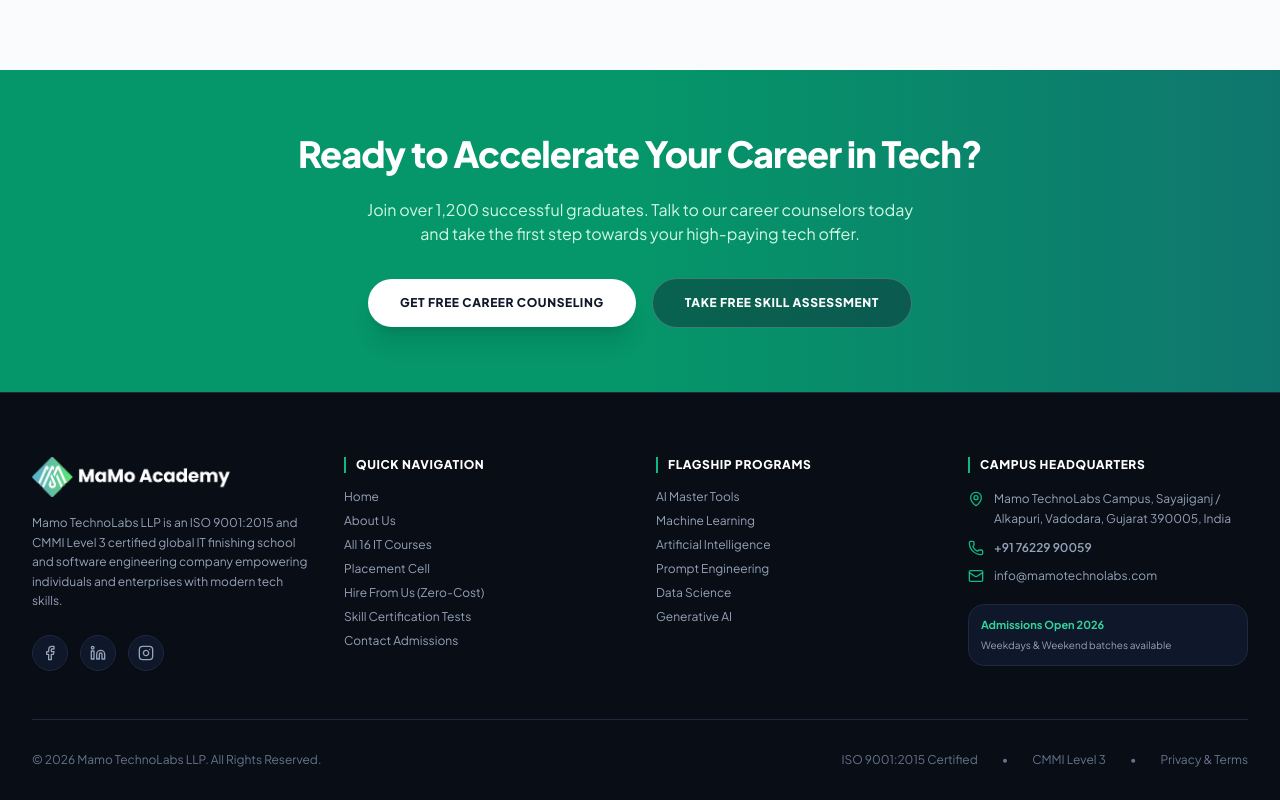
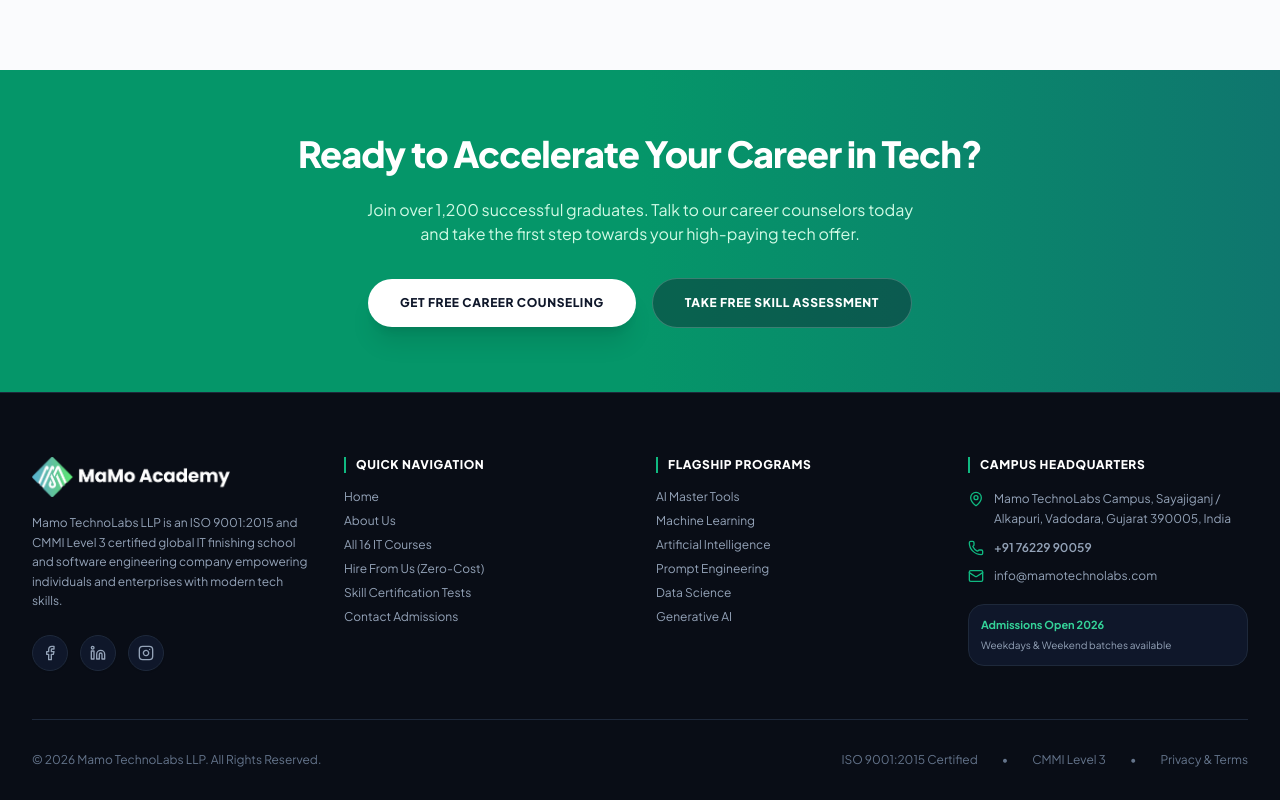
Before and after one commit to Miles2075/mamotechnolabs-main, a React (Vite) app: page / in a window 1280 px wide. Shown: the part 5857-6657 px from the top of the page. Built offline with nearby package versions, Linux system fonts and the light colour scheme.

Commit message:
Remove placement cell footer link

```diff
--- a/src/components/Footer.tsx
+++ b/src/components/Footer.tsx
@@ -102,14 +102,6 @@ export const Footer: React.FC<FooterProps> = ({ navigateTo }) => {
                   className="hover:text-brand-400 transition-colors"
                 >
                   All 16 IT Courses
-                </button>
-              </li>
-              <li>
-                <button
-                  onClick={() => navigateTo('placements')}
-                  className="hover:text-brand-400 transition-colors"
-                >
-                  Placement Cell
                 </button>
               </li>
               <li>
```
